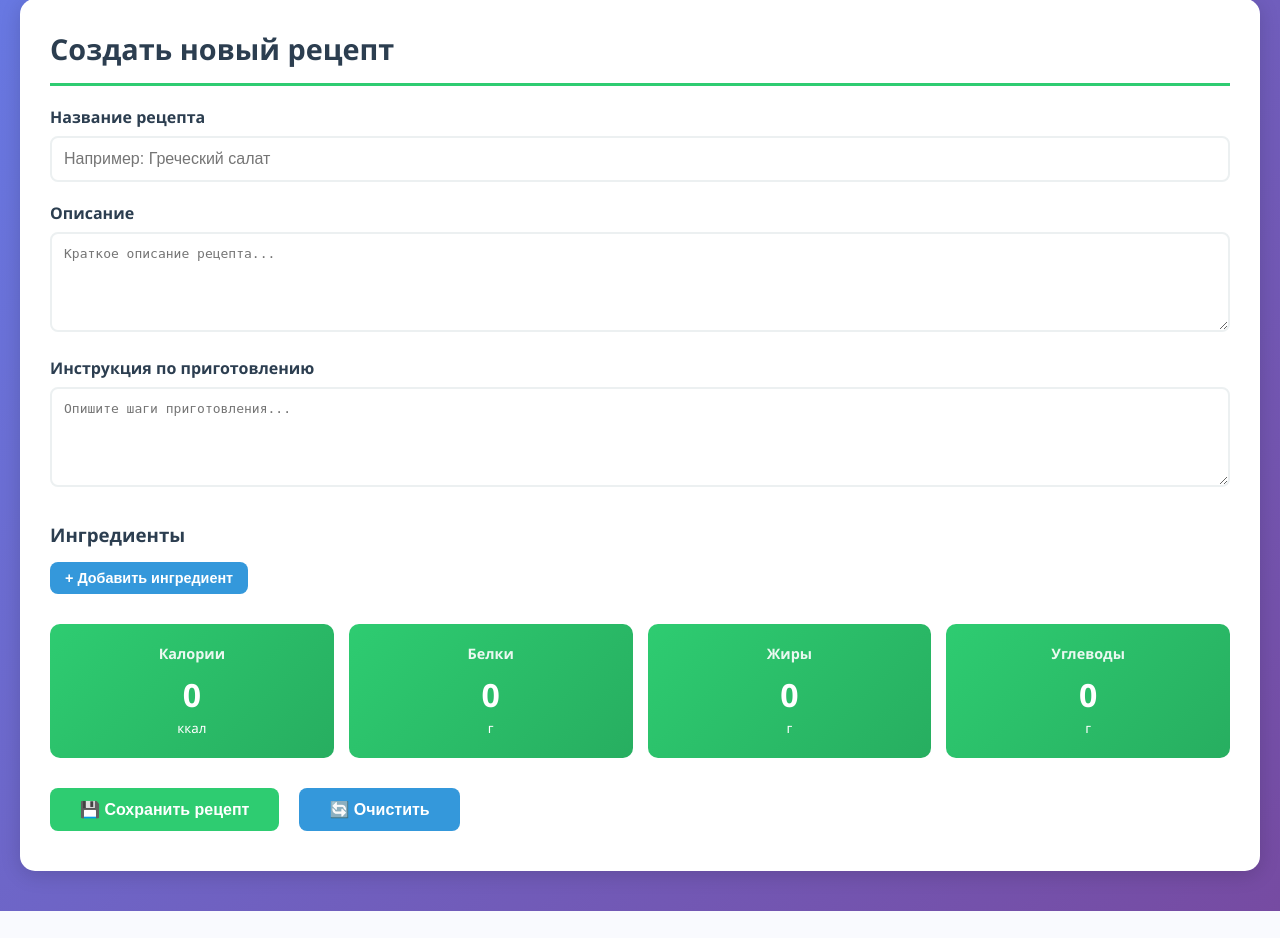
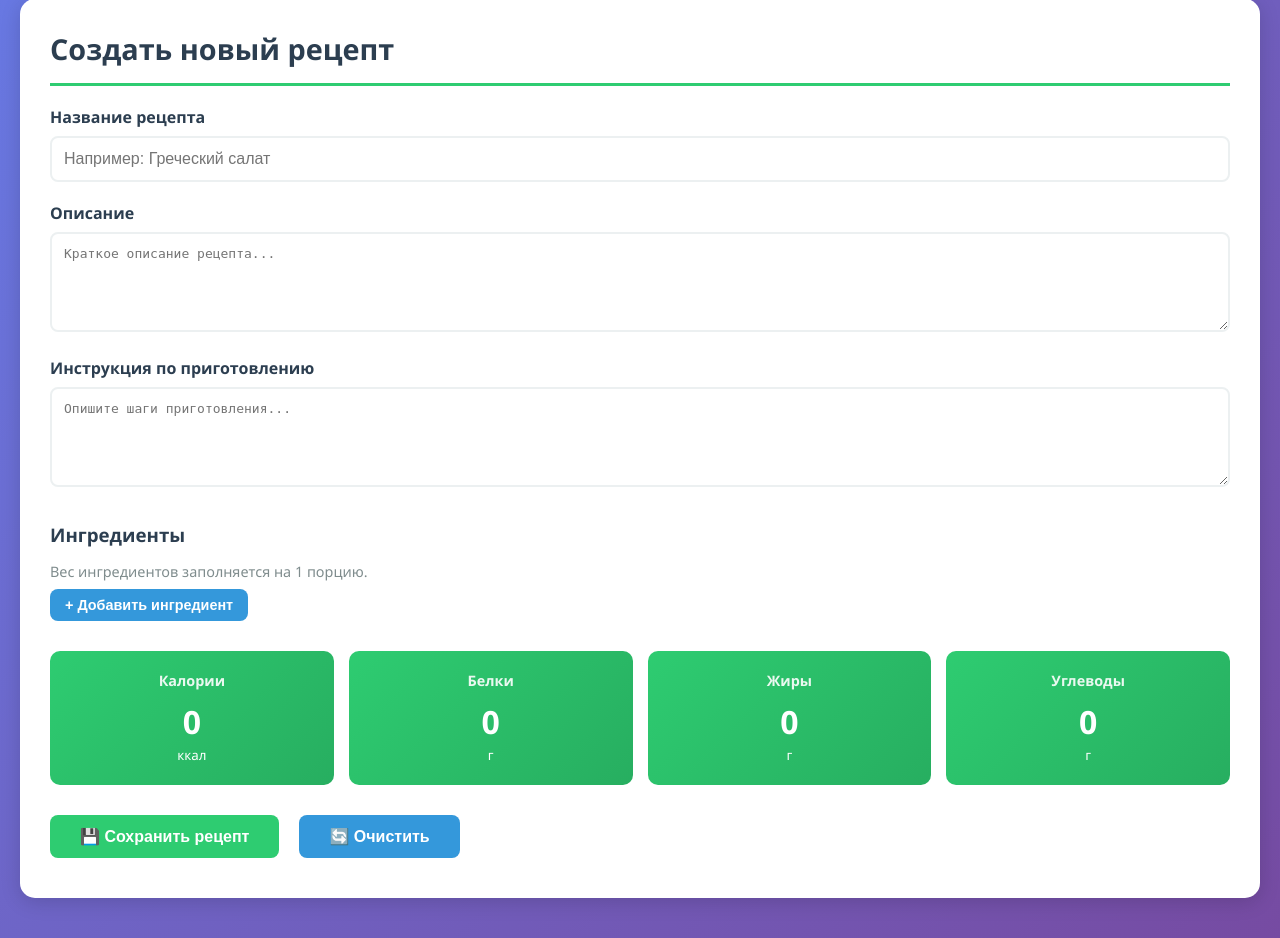
Before and after one commit to TomatoInOil/food-purchase-planner, a Django app: page / in a window 1280 px wide, after a click on "➕ Создать рецепт". Shown: the part 279-1217 px from the top of the page. Before the commit the page ends 1190 px from the top, so only its background shows below. Run offline with Django 5.2, Linux system fonts and the light colour scheme; the visitor is signed in with stand-in values (Sample User, id 1); data comes from the database, SQL or seed files in the repository; data that the repository does not hold is empty.

Commit message:
fix(localization): add help text for ingredients and menu owner selection
- Included help text in the recipe creation tab to clarify that ingredient weights are for one serving.
- Added explanatory text in the menu planning section to inform users about adding friends and viewing their menus.

```diff
--- a/src/config/templates/recipe_manager/_tab_create_recipe.html
+++ b/src/config/templates/recipe_manager/_tab_create_recipe.html
@@ -18,6 +18,7 @@
             </div>
 
             <h3 class="form-section-title">Ингредиенты</h3>
+            <div class="form-help">Вес ингредиентов заполняется на 1 порцию.</div>
             <div id="ingredientsContainer">
             </div>
             <button type="button" class="btn btn-secondary btn-small" onclick="addIngredientRow()">
--- a/src/config/templates/recipe_manager/_tab_menu.html
+++ b/src/config/templates/recipe_manager/_tab_menu.html
@@ -3,6 +3,7 @@
         <h2 class="card-title">Планирование меню на неделю</h2>
         <div class="form-group menu-owner-select">
             <label for="menuOwnerSelect">Меню пользователя:</label>
+            <div class="form-help">Вы можете добавить пользователя в друзья и посмотреть его меню, а также сформировать список покупок к нему.</div>
             <select id="menuOwnerSelect" onchange="handleMenuOwnerChange()">
                 <option value="">Моё меню</option>
             </select>
```
